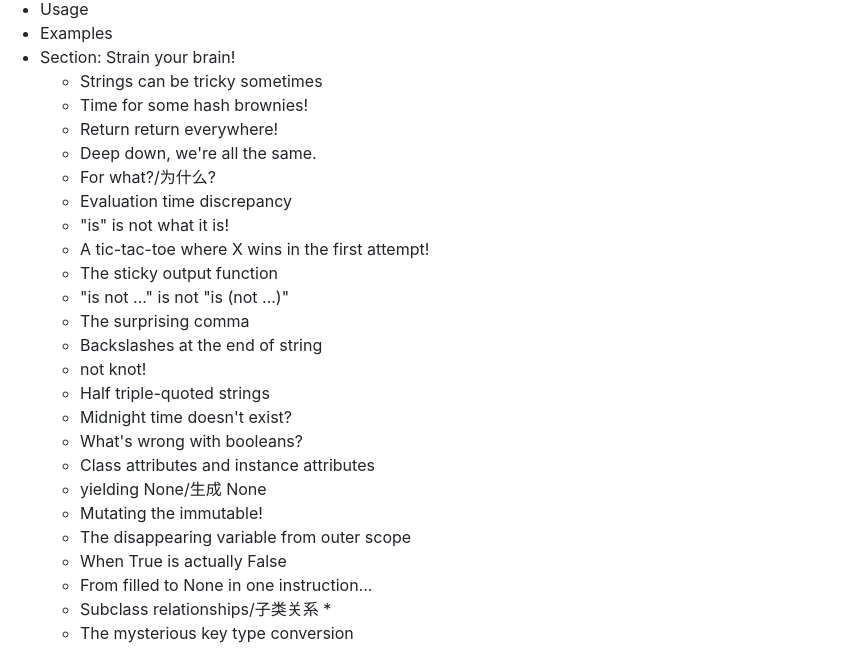
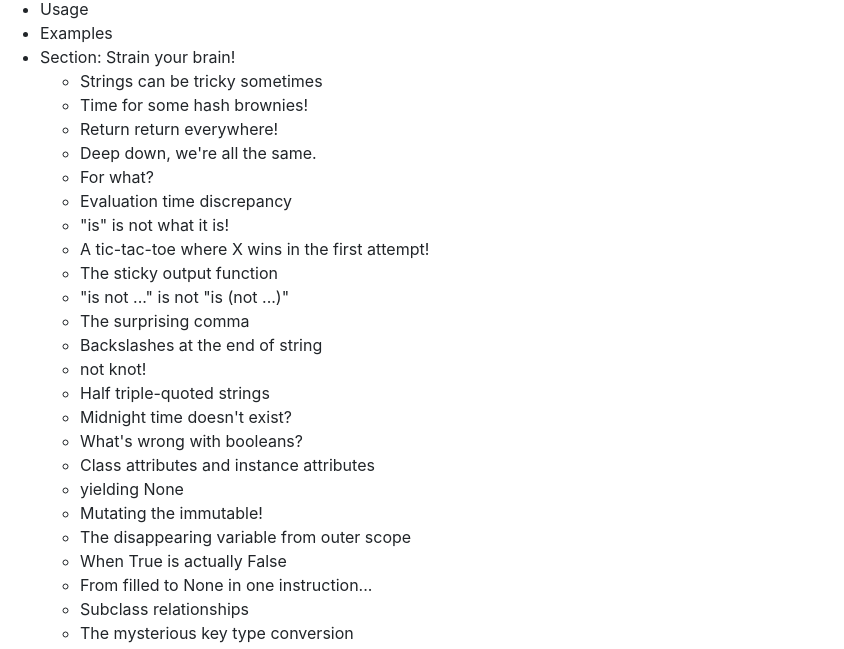
Before and after one commit to 18-2-SKKU-OSS/2018-2-OSS-E1, a website: page HTML_CODE/index.html in a window 1280 px wide. Shown: the part 139-788 px from the top of the page, without its empty margins (0-844 px from the left). Drawn offline with nearby package versions, Linux system fonts and the light colour scheme.

Commit message:
Table of content.v2

```diff
--- a/HTML_CODE/index.html
+++ b/HTML_CODE/index.html
@@ -27,7 +27,7 @@
 			<li>Time for some hash brownies!</li>
 			<li>Return return everywhere!</li>
 			<li>Deep down, we're all the same.</li>
-			<li>For what?/为什么?</li>
+			<li>For what?</li>
 			<li>Evaluation time discrepancy</li>
 			<li>"is" is not what it is!</li>
 			<li>A tic-tac-toe where X wins in the first attempt!</li>
@@ -40,12 +40,12 @@
 			<li>Midnight time doesn't exist?</li>
 			<li>What's wrong with booleans?</li>
 			<li>Class attributes and instance attributes</li>
-			<li>yielding None/生成 None</li>
+			<li>yielding None</li>
 			<li>Mutating the immutable!</li>
 			<li>The disappearing variable from outer scope</li>
 			<li>When True is actually False</li>
 			<li>From filled to None in one instruction...</li>
-			<li>Subclass relationships/子类关系 *</li>
+			<li>Subclass relationships</li>
 			<li>The mysterious key type conversion</li>
 			<li>Let's see if you can guess this?</li>
 		</ul>
```
